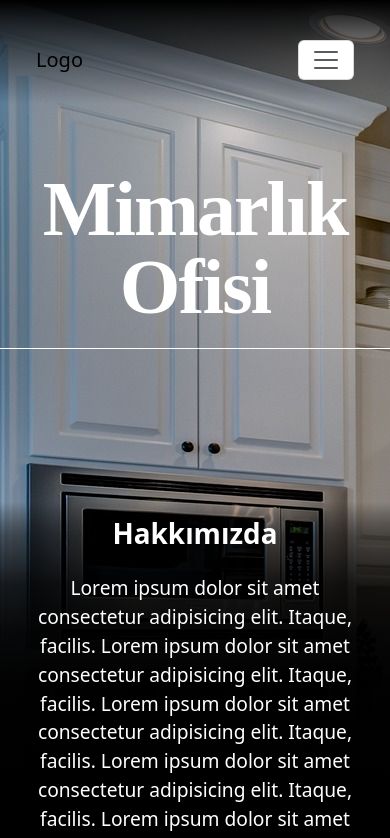
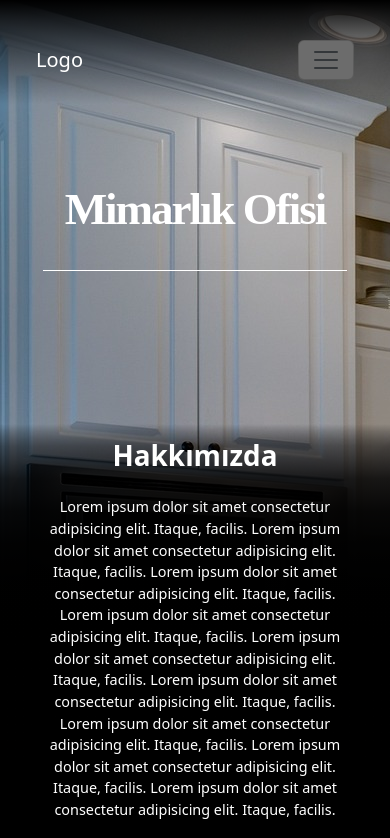
Before and after one commit to Canzz0/Mimarlik-WebSayfas--Projesi, a React (Create React App) app: page / in a window 390 px wide. Shown: the top 838 px of the page. Built offline with nearby package versions, Linux system fonts and the light colour scheme.

Commit message:
edit-finish

```diff
--- a/public/css/custom.css
+++ b/public/css/custom.css
@@ -3,7 +3,7 @@
   overflow-x: hidden;
   background: url(../css/images/arkaplan.jpg);
   background-repeat: no-repeat;
-  background-size: auto;
+  background-size:contain;
 }
 
 .contact-root {
@@ -12,19 +12,20 @@
 
 /* NAVBAR */
 .navbar {
-  background: linear-gradient(to right, transparent, rgb(87, 87, 87), rgb(5, 4, 2));
+  background: black;
   opacity: 1;
   color: white;
   width: 100%;
-  animation: ease 1s;
+  animation: nav-loader 1s;
 
 }
-
 .navbar-transparent {
   background: linear-gradient(.50turn, rgb(0, 0, 0), 47%, transparent);
 
 }
-
+.navbar-brand{
+  color: white;
+}
 .nav-item {
   margin-right: 6px;
   line-height: 12px;
@@ -34,19 +35,19 @@
   font-size: 20px;
   color: rgb(214, 214, 214);
   font-weight: 500;
-  animation: nav-loader 1s;
+
 }
 
 @keyframes nav-loader {
   from {
     opacity: 0;
-    top: -50%;
+    margin-top: -25%;
 
   }
 
   to {
     opacity: 1;
-    top: 0%;
+    margin-top: 0%;
   }
 
 }
@@ -530,7 +531,6 @@ h1 {
 }
 
 .info-text {
-  width: 66.66666667%;
   padding: 15px;
   margin-top: 15px;
   text-align: center;
@@ -566,13 +566,20 @@ _______--------------______________
 /-/-/-/-/-/-/-/-/-/-/-/-/-/-/-/-/
 */
 @media only screen and (max-width: 763px) {
+  .root {
+    background-size:auto;
+  }
+  .navbar-toggler {
+    background-color: rgb(108, 108, 108);
+  }
+  .title-text{
+    font-size:45px;
+    font-weight: 600;
 
-  .navbar-toggler {
-    background-color: white;
   }
 
   .about p {
-    font-size: 100%;
+    font-size: 75%;
   }
 
   .title-row {
@@ -589,7 +596,7 @@ _______--------------______________
 
   .info-image-place {
     padding: 0;
-    width: 65%;
+    width: 100%;
   }
   .info-image{
     width: 75%;
@@ -597,6 +604,7 @@ _______--------------______________
     border: solid 15px;
   }
   .info-text {
+    font-size: 15px;
     width: 100%;
   }
   .slider-image{
@@ -623,5 +631,7 @@ _______--------------______________
     width: 95%;
     animation: mobilecardbox-loader 1.5s;
   }
-
+  .footer-text{
+    font-size: 25px;
+  }
 }
--- a/src/components/info2.jsx
+++ b/src/components/info2.jsx
@@ -2,7 +2,7 @@ function Info2Component(){
     return(
         <>
         <div className="row ">
-            <div className="info-place p-2">
+            <div className="info-place">
                 <div className="info-image-place">
                 <img className="info-image" src="../css/images/bina-2.png" alt="" />
                 </div>
```
